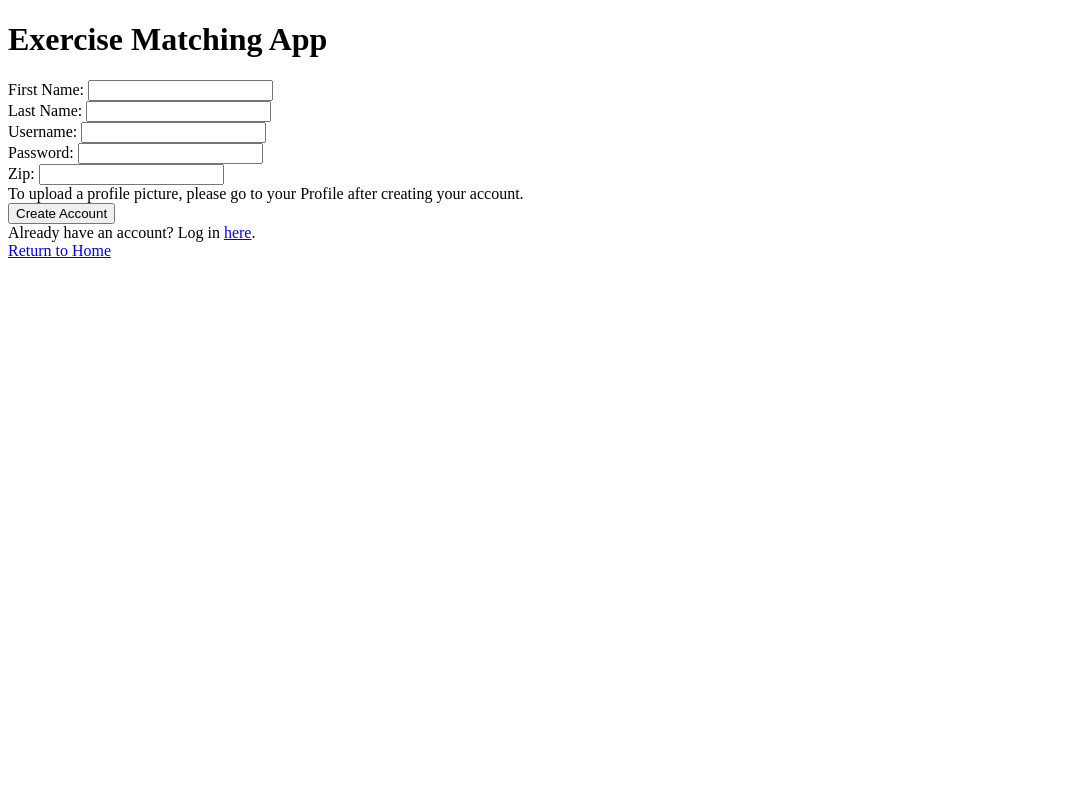
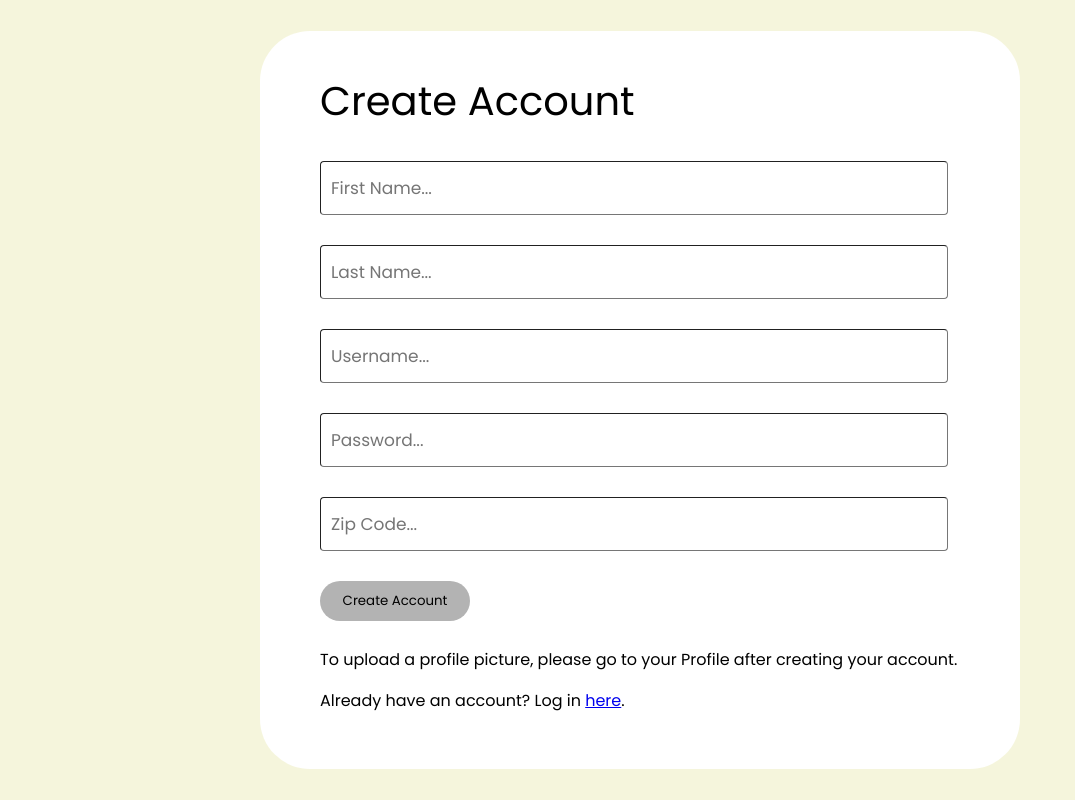
Before and after one commit to radang2014/cs120-final, a website: page pages/accounts/create_account.html in a window 1280 px wide. Shown: the whole page, without its empty margins (0-1075 px from the left). Drawn offline with Linux system fonts and the light colour scheme; files that its build step writes are made by us from their sources.

Commit message:
Style create account page

```diff
--- a/pages/accounts/create_account.html
+++ b/pages/accounts/create_account.html
@@ -1,49 +1,37 @@
 <!DOCTYPE html>
 <html>
     <head>
-        <title>Exercise Matching App</title>
-        <meta http-equiv="description" content="HTML Template" />
-        <meta http-equiv="keywords" content="" />
-        <meta name="viewport" content="width=device-width, initial-scale=1" />
-
-        <!-- Import Google Fonts -->
-        <link rel="stylesheet" href="https://fonts.googleapis.com/css?family=Inter">
-
-        <!-- CSS -->
-        <style type="text/css"></style>
+        <link rel="stylesheet" href="../style/login_style.css" >
+        <link rel="preconnect" href="https://fonts.googleapis.com">
+        <link rel="preconnect" href="https://fonts.gstatic.com" crossorigin>
+        <link href="https://fonts.googleapis.com/css2?family=Poppins:ital,wght@0,100;0,200;0,300;0,400;0,500;0,600;0,700;0,800;0,900;1,100;1,200;1,300;1,400;1,500;1,600;1,700;1,800;1,900&display=swap" rel="stylesheet">
     </head>
     <body>
-        <h1>Exercise Matching App</h1>
+        <div class="MainContainer">
+            <div class="LoginContainer">
+                <div class="Image">
 
-        <form name="create_account" method="get" action="process_create_account" onsubmit="return validate()">
-            <div>
-                First Name: <input type="text" name="firstname" />
+                </div>
+                <div class="SignIn">
+                    <form name="create_account" method="get" action="process_create_account" onsubmit="return validate()">
+                        <p>
+                            Create Account
+                        </p>
+                        <input class="TextInput" id="FirstName" type="text" placeholder="First Name..." name="firstname">
+                        <input class="TextInput" id="LastName" type="text" placeholder="Last Name..." name="lastname">
+                        <input class="TextInput" id="User" type="text" placeholder="Username..." name="username">
+                        <input class="TextInput" id="Pass" type="text" placeholder="Password..." name="password">
+                        <input class="TextInput" id="Zip" type="text" placeholder="Zip Code..." name="zip">
+
+                        <button class="CreateAccountButton" type="submit">
+                            Create Account
+                        </button>
+                    </form>
+                </div>
+                <p>To upload a profile picture, please go to your Profile after creating your account.</p>
+                <p>Already have an account? Log in <a href="/login">here</a>.</p>
             </div>
-
-            <div>
-                Last Name: <input type="text" name="lastname" />
-            </div>
-
-            <div>
-                Username: <input type="text" name="username" />
-            </div>
-
-            <div>
-                Password: <input type="text" name="password" />
-            </div>
-
-            <div>
-                Zip: <input type="text" name="zip" />
-            </div>
-
-            <div>To upload a profile picture, please go to your Profile after creating your account.</div>
-
-            <input type="submit" value="Create Account" />
-        </form>
-
-        <div>Already have an account? Log in <a href="/login">here</a>.</div>
-
-        <a href="/">Return to Home</a>
+        </div>
 
         <script>
             /* Form validation function */
--- a/style/login_style.css
+++ b/style/login_style.css
@@ -57,7 +57,20 @@ body {
     border: none;
 }
 
-.LoginButton:hover {
+.CreateAccountButton {
+    font-family: "Poppins", sans-serif;
+    background-color: rgb(179, 179, 179);
+    margin-top: 30px;
+    margin-bottom: 10px;
+    height: 40px;
+    width: 150px;
+    border-radius: 30px;
+    cursor: pointer;
+    transition: background-color 0.3s;
+    border: none;
+}
+
+.LoginButton:hover, .CreateAccountButton:hover {
     background-color: rgb(214, 214, 214);
 
 }
```
Also changed, not shown: pages/home.html (+3 -0 lines).
